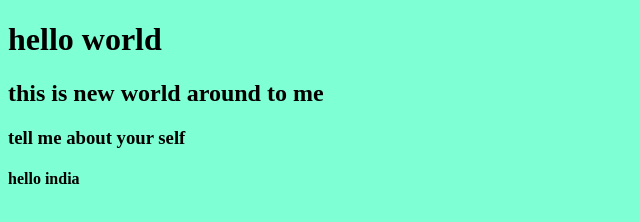
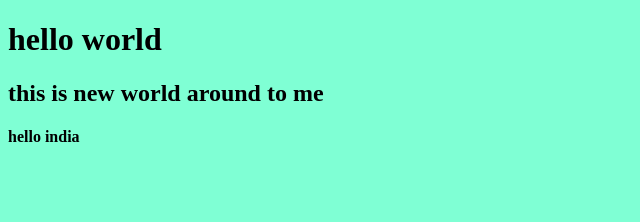
Before and after one commit to jaichand225/project-mega, a plain HTML site: page index.html in a window 1280 px wide. Shown: the whole page, without its empty margins (0-640 px from the left). Drawn offline with Linux system fonts and the light colour scheme.

Commit message:
remove h3 file

```diff
--- a/index.html
+++ b/index.html
@@ -11,7 +11,6 @@
     <h1>hello world
     </h1>
     <h2>this is new world around to me</h2>
-    <h3>tell me about your self</h3>
     <h4> hello india <h4>
 </body>
 </html>
```
